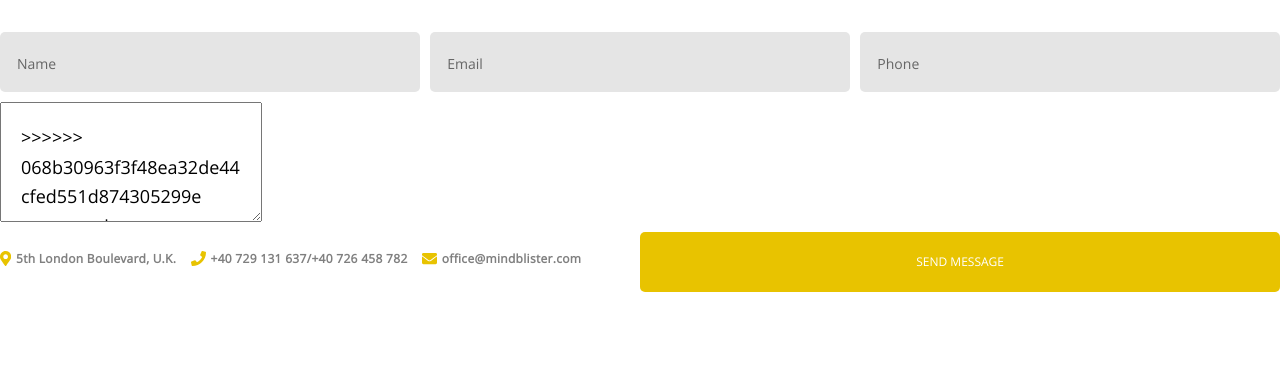
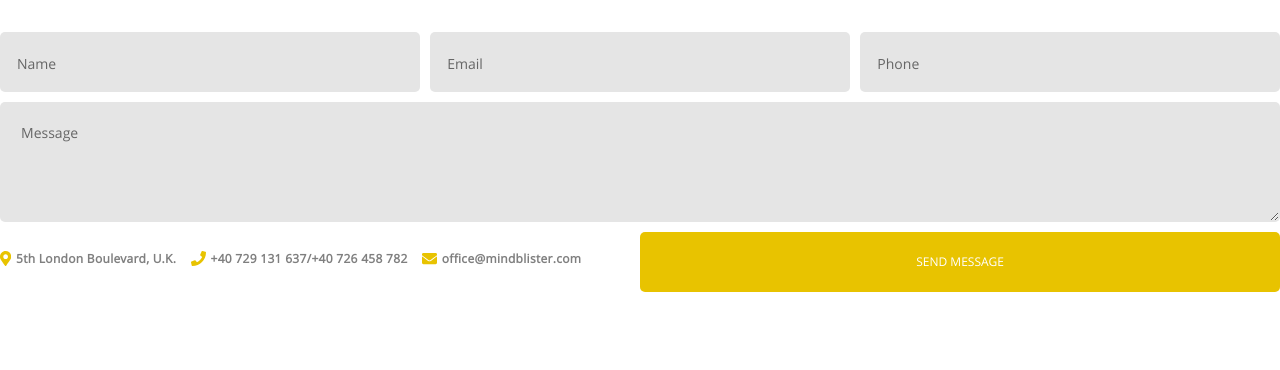
Before and after one commit to artem55557/hungry-people, a website: page app/index.html in a window 1280 px wide. Shown: the part 5712-6082 px from the top of the page. Drawn offline with Linux system fonts and the light colour scheme.

Commit message:
Update index.html

```diff
--- a/app/index.html
+++ b/app/index.html
@@ -552,18 +552,8 @@
             </div>
             <div class="form__input-field">
               <textarea
-<<<<<<< HEAD
                 name="message"
                 id="message"
-=======
-<<<<<<< HEAD
-                name="message"
-                id="message"
-=======
-                name="Message"
-                id=""
->>>>>>> 068b30963f3f48ea32de44cfed551d874305299e
->>>>>>> dev
                 placeholder="Message"
                 class="form__input"
               ></textarea>
```
